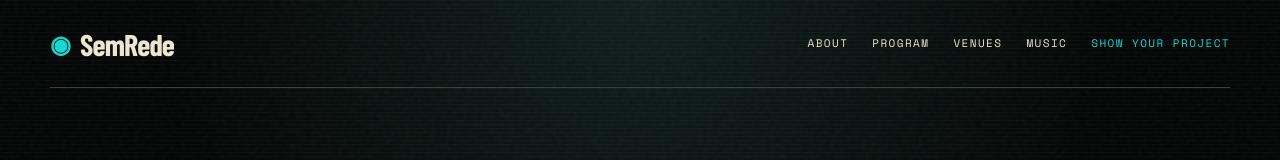
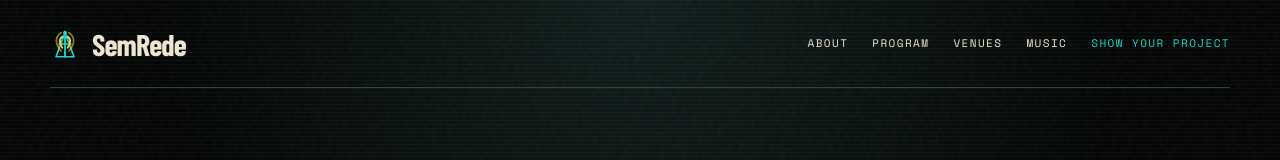
Before and after one commit to semrede/semrede.github.io, a plain HTML site: page index.html in a window 1280 px wide. Shown: the top 160 px of the page. Drawn offline with nearby package versions, Linux system fonts and the light colour scheme; a web font is replaced by a local one.

Commit message:
Replace brand dot with radio tower wave logo

```diff
--- a/css/styles.css
+++ b/css/styles.css
@@ -63,8 +63,8 @@ a { color: inherit; text-decoration: none; }
   min-height: 88px; display: flex; align-items: center; justify-content: space-between;
   border-bottom: 1px solid #34403a; position: relative; z-index: 2;
 }
-.brand { display: flex; align-items: center; gap: 10px; font: 800 30px/1 var(--display); letter-spacing: -.03em; }
-.brand-mark { color: var(--teal); font-size: 24px; }
+.brand { display: flex; align-items: center; gap: 12px; font: 800 30px/1 var(--display); letter-spacing: -.03em; }
+.brand-mark { color: var(--teal); flex: none; }
 nav { display: flex; align-items: center; gap: 24px; font-size: 11px; letter-spacing: .13em; text-transform: uppercase; }
 nav a { transition: color .2s, transform .2s; }
 nav a:hover { color: var(--yellow); transform: translateY(-2px); }
--- a/index.html
+++ b/index.html
@@ -14,7 +14,16 @@
 
   <header class="site-header container">
     <a class="brand" href="#">
-      <span class="brand-mark">◉</span>
+      <svg class="brand-mark" viewBox="0 0 40 40" width="30" height="30" fill="none" aria-hidden="true">
+        <path d="M20 5L8 37h24z" stroke="currentColor" stroke-width="2.2" stroke-linejoin="round"/>
+        <path d="M20 5v32" stroke="currentColor" stroke-width="2.4" stroke-linecap="round"/>
+        <path d="M15 12h10M12 20h16" stroke="currentColor" stroke-width="2" stroke-linecap="round"/>
+        <circle cx="20" cy="5" r="2.6" fill="currentColor"/>
+        <path d="M16.5 10q-7 5 0 15" stroke="var(--yellow)" stroke-width="2.4" stroke-linecap="round" fill="none"/>
+        <path d="M14.5 5q-12 9 0 24" stroke="var(--yellow)" stroke-width="2.4" stroke-linecap="round" fill="none" opacity=".55"/>
+        <path d="M23.5 10q7 5 0 15" stroke="var(--yellow)" stroke-width="2.4" stroke-linecap="round" fill="none"/>
+        <path d="M25.5 5q12 9 0 24" stroke="var(--yellow)" stroke-width="2.4" stroke-linecap="round" fill="none" opacity=".55"/>
+      </svg>
       <span>SemRede</span>
     </a>
     <nav>
```
